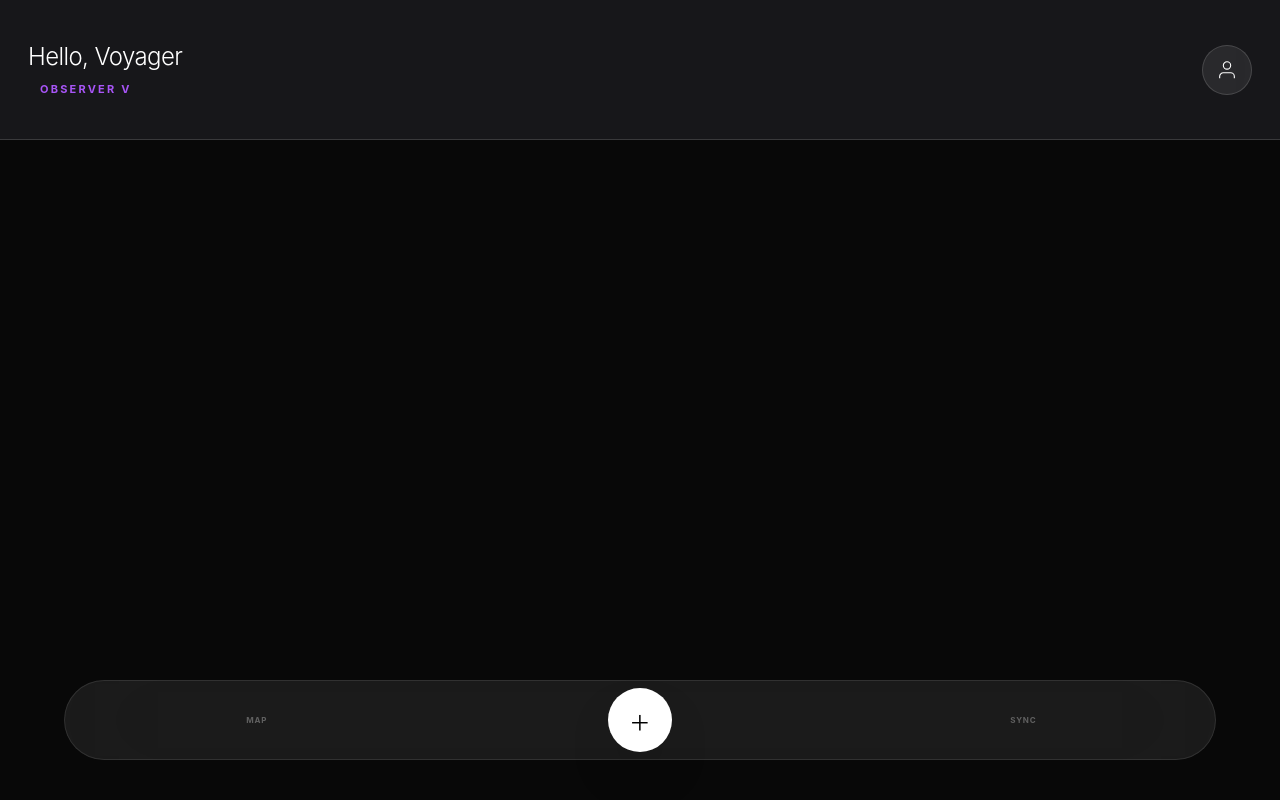
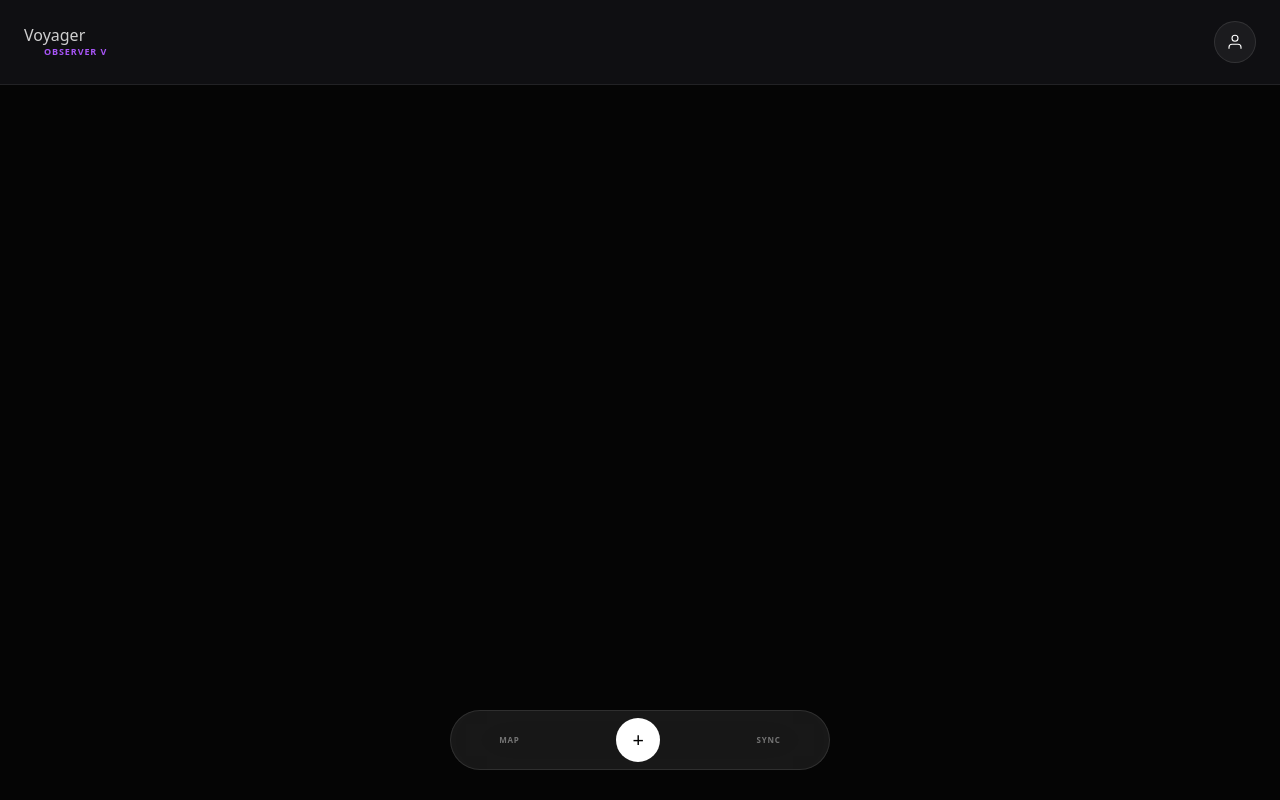
Before and after one commit to markolybrx/Celi_ai_journal, a Flask app: template templates/index.html in a window 1280 px wide. Run offline with Flask 3, Linux system fonts and the light colour scheme; the template is opened without the code that fills it, so the values that code supplies are empty; some libraries are stand-ins or nearby versions.

Commit message:
Update index.html

```diff
--- a/templates/index.html
+++ b/templates/index.html
@@ -2,134 +2,102 @@
 <html lang="en">
 <head>
     <meta charset="UTF-8">
-    <meta name="viewport" content="width=device-width, initial-scale=1.0, viewport-fit=cover">
-
-    <meta http-equiv="Cache-Control" content="no-cache, no-store, must-revalidate" />
-    <meta http-equiv="Pragma" content="no-cache" />
-    <meta http-equiv="Expires" content="0" />
-
-    <title>Celi: Voyager v2.0</title>
+    <meta name="viewport" content="width=device-width, initial-scale=1.0, maximum-scale=1.0, user-scalable=no, viewport-fit=cover">
+    <title>Celi: Voyager FCHQ</title>
     <script src="https://cdn.tailwindcss.com"></script>
     <style>
         :root { --rank-color: #A855F7; }
-        body { background: #080808; color: #fff; font-family: -apple-system, sans-serif; margin: 0; overflow: hidden; height: 100dvh; }
+        html, body {
+            background: #050505; color: #fff; margin: 0; padding: 0;
+            overflow: hidden; height: 100%; width: 100%; -webkit-font-smoothing: antialiased;
+        }
+        #galaxy { position: fixed; inset: 0; z-index: 0; pointer-events: none; overflow: hidden; }
+        .star { position: absolute; border-radius: 50%; box-shadow: 0 0 8px currentColor; will-change: transform; transition: transform 0.2s; }
+        #constellation-svg { position: absolute; inset: 0; width: 100%; height: 100%; opacity: 0; transition: opacity 1s; pointer-events: none; }
+        #constellation-svg.active { opacity: 0.3; }
 
-        /* Galaxy & Constellations */
-        #galaxy { position: fixed; inset: 0; z-index: 0; pointer-events: none; }
-        .star { position: absolute; border-radius: 50%; box-shadow: 0 0 10px currentColor; transition: transform 0.2s ease-out; will-change: transform; }
-        #constellation-svg { position: absolute; inset: 0; width: 100%; height: 100%; opacity: 0; transition: opacity 1s ease; }
-        #constellation-svg.active { opacity: 1; }
-        .constellation-line { fill: none; stroke-width: 1px; opacity: 0.4; }
+        header {
+            position: fixed; top: 0; left: 0; right: 0; height: 85px;
+            background: rgba(20, 20, 25, 0.7); backdrop-filter: blur(20px); -webkit-backdrop-filter: blur(20px);
+            z-index: 100; display: flex; align-items: center; justify-content: space-between;
+            padding: 0 24px; padding-top: env(safe-area-inset-top);
+            border-bottom: 1px solid rgba(255,255,255,0.08); transform: translateZ(0);
+        }
+        .profile-btn { width: 42px; height: 42px; border-radius: 50%; border: 1px solid rgba(255,255,255,0.1); background: rgba(255,255,255,0.05); display: flex; align-items: center; justify-content: center; }
 
-        /* Lighter Header */
-        header {
-            position: fixed; top: 0; left: 0; right: 0; height: 140px;
-            background: rgba(30, 30, 35, 0.7); /* Lighter background */
-            backdrop-filter: blur(30px); -webkit-backdrop-filter: blur(30px);
-            z-index: 100; display: flex; align-items: center; justify-content: space-between;
-            padding: 0 28px; padding-top: env(safe-area-inset-top);
-            border-bottom: 1px solid rgba(255,255,255,0.15);
+        .scroll-area {
+            position: absolute; inset: 0; overflow-y: scroll; padding: 105px 20px 120px;
+            z-index: 10; scrollbar-width: none; -webkit-overflow-scrolling: touch;
+        }
+        .scroll-area::-webkit-scrollbar { display: none; }
+
+        .entry-card {
+            background: rgba(255,255,255,0.02); border: 1px solid rgba(255,255,255,0.05);
+            border-radius: 28px; padding: 26px; margin-bottom: 20px; transition: all 0.4s;
+        }
+        .entry-card.significant { border-color: rgba(168, 85, 247, 0.3); box-shadow: 0 0 20px rgba(168, 85, 247, 0.1); }
+
+        nav {
+            position: fixed; bottom: 30px; left: 50%; transform: translateX(-50%) translateZ(0);
+            width: 85%; max-width: 380px; height: 60px; border-radius: 100px;
+            background: rgba(255, 255, 255, 0.08); backdrop-filter: blur(30px); -webkit-backdrop-filter: blur(30px);
+            border: 1px solid rgba(255, 255, 255, 0.1); display: flex; align-items: center; justify-content: space-around; z-index: 100;
         }
 
-        .profile-btn {
-            width: 50px; height: 50px; border-radius: 50%;
-            border: 1px solid rgba(255,255,255,0.15);
-            background: rgba(255,255,255,0.08);
-            display: flex; align-items: center; justify-content: center;
-            transition: all 0.3s;
-        }
-        .profile-btn:active { transform: scale(0.95); background: rgba(255,255,255,0.2); }
-        #badge-svg svg { width: 14px; height: 14px; color: var(--rank-color); filter: drop-shadow(0 0 6px var(--rank-color)); }
-
-        .rank-modal { position: fixed; inset: 0; background: #000; z-index: 500; display: none; flex-direction: column; align-items: center; justify-content: center; text-align: center; padding: 40px; }
-        .scroll-area { position: relative; z-index: 10; height: 100%; overflow-y: auto; padding: 170px 24px 140px; }
-        .scroll-area::-webkit-scrollbar { display: none; }
-        .entry-card { background: rgba(255,255,255,0.03); border: 1px solid rgba(255,255,255,0.08); border-radius: 32px; padding: 30px; margin-bottom: 24px; }
-
-        #memory-modal { position: fixed; inset: 0; background: rgba(10,10,10,0.98); z-index: 600; display: none; padding: 40px; flex-direction: column; justify-content: center; backdrop-filter: blur(15px); }
+        .full-modal { position: fixed; inset: 0; background: #000; z-index: 500; display: none; flex-direction: column; align-items: center; justify-content: center; padding: 40px; }
     </style>
 </head>
 <body onmousemove="parallax(event)">
-    <div id="galaxy">
-        <svg id="constellation-svg"></svg>
-    </div>
-
-    <div id="rank-modal" class="rank-modal" onclick="this.style.display='none'">
-        <div id="modal-icon" class="mb-10 w-24 h-24 mx-auto"></div>
-        <div id="modal-state" class="text-[10px] font-black uppercase tracking-[0.4em] mb-4" style="color: var(--rank-color)"></div>
-        <div id="modal-name" class="text-6xl font-extralight mb-6"></div>
-        <div id="modal-desc" class="text-white/40 text-sm max-w-xs font-light"></div>
-    </div>
-
-    <div id="memory-modal" onclick="this.style.display='none'">
-        <div class="text-purple-500 text-[10px] font-black uppercase tracking-[0.5em] mb-8">Deep Memory Analysis</div>
-        <div id="memory-text" class="text-xl font-light leading-relaxed text-white/80">Reading the fragments of your void...</div>
-        <div class="mt-16 text-white/20 text-[9px] uppercase tracking-widest italic">Tap to return</div>
-    </div>
-
+    <div id="galaxy"><svg id="constellation-svg"></svg></div>
     <header>
         <div class="flex flex-col">
-            <div id="greeting" class="text-2xl font-light tracking-tight mb-2 text-white">Hello, Voyager</div>
-            <div class="flex items-center gap-3">
-                <div id="badge-svg"></div>
-                <div id="header-rank" class="text-[11px] font-bold uppercase tracking-[0.2em]" style="color: var(--rank-color)">Observer V</div>
+            <div id="greeting" class="text-base font-light text-white/80 leading-tight">Voyager</div>
+            <div class="flex items-center gap-2">
+                <div id="badge-svg" class="w-3 h-3"></div>
+                <div id="header-rank" class="text-[9px] font-black uppercase tracking-widest" style="color: var(--rank-color)">Observer V</div>
             </div>
         </div>
-        <button class="profile-btn" onclick="openMemory()">
-            <svg width="22" height="22" viewBox="0 0 24 24" fill="none" stroke="white" stroke-width="1.2">
-                <path d="M20 21v-2a4 4 0 0 0-4-4H8a4 4 0 0 0-4 4v2"/><circle cx="12" cy="7" r="4"/>
-            </svg>
-        </button>
+        <button class="profile-btn" onclick="openMemory()"><svg width="18" height="18" viewBox="0 0 24 24" fill="none" stroke="white" stroke-width="1.5"><path d="M20 21v-2a4 4 0 0 0-4-4H8a4 4 0 0 0-4 4v2"/><circle cx="12" cy="7" r="4"/></svg></button>
     </header>
-
     <main class="scroll-area" id="feed"></main>
-
-    <nav class="fixed bottom-10 left-1/2 -translate-x-1/2 w-[90%] bg-white/[0.08] backdrop-blur-3xl border border-white/10 h-20 rounded-full flex items-center justify-around z-[100]">
-        <div class="text-[8px] uppercase tracking-widest opacity-30 font-bold text-center w-16" onclick="toggleConstellations()">Map</div>
-        <button onclick="openWriter()" class="w-16 h-16 bg-white text-black rounded-full text-4xl font-extralight shadow-2xl transition-transform active:scale-90">+</button>
-        <div class="text-[8px] uppercase tracking-widest opacity-30 font-bold text-center w-16" onclick="location.reload()">Sync</div>
+    <nav>
+        <div class="text-[8px] uppercase tracking-widest opacity-40 font-bold" onclick="toggleConstellations()">Map</div>
+        <button onclick="openWriter()" class="w-11 h-11 bg-white text-black rounded-full text-xl font-light">+</button>
+        <div class="text-[8px] uppercase tracking-widest opacity-40 font-bold" onclick="location.reload()">Sync</div>
     </nav>
-
-    <div id="writer" class="fixed inset-0 bg-black z-[200] hidden flex-col p-10 pt-32">
-        <textarea id="input" class="bg-transparent border-none outline-none text-3xl font-light w-full h-2/3 text-white" placeholder="Transmission..."></textarea>
-        <button id="commit-btn" onclick="submit()" class="mt-auto bg-white text-black py-6 rounded-full font-bold uppercase tracking-widest text-[11px]">Commit Entry</button>
+    <div id="memory-modal" class="full-modal" onclick="this.style.display='none'">
+        <div class="text-purple-500 text-[10px] font-black uppercase tracking-widest mb-6">Deep Sync</div>
+        <div id="memory-text" class="text-lg font-light leading-relaxed text-center"></div>
     </div>
-
+    <div id="writer" class="full-modal">
+        <textarea id="input" class="bg-transparent border-none outline-none w-full h-1/2 text-white text-center text-2xl font-light" placeholder="Transmit..."></textarea>
+        <div class="flex gap-4 w-full max-w-xs"><button onclick="closeWriter()" class="flex-1 border border-white/10 py-4 rounded-full text-[9px] uppercase font-bold">Close</button><button id="commit-btn" onclick="submit()" class="flex-1 bg-white text-black py-4 rounded-full text-[9px] uppercase font-bold">Send</button></div>
+    </div>
     <script>
-        const ICONS = {
-            "Observer": `<svg viewBox="0 0 24 24" fill="none" stroke="currentColor" stroke-width="2"><path d="M1 12s4-8 11-8 11 8 11 8-4 8-11 8-11-8-11-8z"/><circle cx="12" cy="12" r="3"/></svg>`,
-            "Moonwalker": `<svg viewBox="0 0 24 24" fill="none" stroke="currentColor" stroke-width="2"><circle cx="12" cy="12" r="9"/><path d="M16 8c-2 0-4 2-4 4s2 4 4 4"/></svg>`,
-            "Stellar": `<svg viewBox="0 0 24 24" fill="none" stroke="currentColor" stroke-width="2"><path d="M12 2l3 6 7 1-5 5 1 7-6-3-6 3 1-7-5-5 7-1 3-6z"/></svg>`,
-            "Celestial": `<svg viewBox="0 0 24 24" fill="none" stroke="currentColor" stroke-width="2"><circle cx="12" cy="12" r="10"/><path d="M2 12h20M12 2a15 15 0 000 20"/></svg>`,
-            "Interstellar": `<svg viewBox="0 0 24 24" fill="none" stroke="currentColor" stroke-width="2"><path d="M13 2L3 14h9l-1 8 10-12h-9z"/></svg>`,
-            "Galactic": `<svg viewBox="0 0 24 24" fill="none" stroke="currentColor" stroke-width="2"><circle cx="12" cy="12" r="4"/><path d="M12 2v2M12 20v2M2 12h2M20 12h2"/></svg>`,
-            "Ethereal": `<svg viewBox="0 0 24 24" fill="none" stroke="currentColor" stroke-width="1.5"><circle cx="12" cy="12" r="10" stroke-dasharray="4 4"/></svg>`
-        };
-
-        let starsData = [];
-        let constellationsActive = false;
-
-        function parallax(e) {
-            const stars = document.querySelectorAll('.star');
-            const svg = document.getElementById('constellation-svg');
-            const x = (window.innerWidth / 2 - e.pageX) / 50, y = (window.innerHeight / 2 - e.pageY) / 50;
-            stars.forEach(s => { const spd = s.getAttribute('data-speed'); s.style.transform = `translateX(${x*spd}px) translateY(${y*spd}px)`; });
-            if(constellationsActive) svg.style.transform = `translateX(${x*0.5}px) translateY(${y*0.5}px)`;
+        const ICONS = {"Observer": `<svg viewBox="0 0 24 24" fill="none" stroke="currentColor" stroke-width="2"><path d="M1 12s4-8 11-8 11 8 11 8-4 8-11 8-11-8-11-8z"/><circle cx="12" cy="12" r="3"/></svg>`, "Moonwalker": `<svg viewBox="0 0 24 24" fill="none" stroke="currentColor" stroke-width="2"><circle cx="12" cy="12" r="9"/><path d="M16 8c-2 0-4 2-4 4s2 4 4 4"/></svg>`, "Stellar": `<svg viewBox="0 0 24 24" fill="none" stroke="currentColor" stroke-width="2"><path d="M12 2l3 6 7 1-5 5 1 7-6-3-6 3 1-7-5-5 7-1 3-6z"/></svg>`, "Celestial": `<svg viewBox="0 0 24 24" fill="none" stroke="currentColor" stroke-width="2"><circle cx="12" cy="12" r="10"/><path d="M2 12h20M12 2a15 15 0 000 20"/></svg>`, "Interstellar": `<svg viewBox="0 0 24 24" fill="none" stroke="currentColor" stroke-width="2"><path d="M13 2L3 14h9l-1 8 10-12h-9z"/></svg>`, "Galactic": `<svg viewBox="0 0 24 24" fill="none" stroke="currentColor" stroke-width="2"><circle cx="12" cy="12" r="4"/><path d="M12 2v2M12 20v2M2 12h2M20 12h2"/></svg>`, "Ethereal": `<svg viewBox="0 0 24 24" fill="none" stroke="currentColor" stroke-width="1.5"><circle cx="12" cy="12" r="10" stroke-dasharray="4 4"/></svg>`};
+        let starsData = [], constellationsActive = false;
+        function parallax(e) { const stars = document.querySelectorAll('.star'); const x = (window.innerWidth / 2 - e.pageX) / 70, y = (window.innerHeight / 2 - e.pageY) / 70; stars.forEach(s => { const spd = s.getAttribute('data-speed'); s.style.transform = `translateX(${x*spd}px) translateY(${y*spd}px)`; }); }
+        async function openMemory() { const m = document.getElementById('memory-modal'); m.style.display = 'flex'; document.getElementById('memory-text').innerText = "Recalling fragments..."; const res = await fetch('/api/memory_summary'); const data = await res.json(); document.getElementById('memory-text').innerText = data.summary; }
+        function toggleConstellations() { constellationsActive = !constellationsActive; document.getElementById('constellation-svg').classList.toggle('active', constellationsActive); }
+        function openWriter() { document.getElementById('writer').style.display = 'flex'; document.getElementById('input').focus(); }
+        function closeWriter() { document.getElementById('writer').style.display = 'none'; }
+        async function load() {
+            const res = await fetch('/api/data'); const data = await res.json();
+            starsData = data.stars || []; document.documentElement.style.setProperty('--rank-color', data.theme.color);
+            document.getElementById('greeting').innerText = `Voyager ${data.user_id}`;
+            document.getElementById('header-rank').innerText = `${data.rank} ${data.level}`;
+            document.getElementById('badge-svg').innerHTML = ICONS[data.rank];
+            const history = Object.values(data.history).sort((a,b) => b.ts - a.ts);
+            document.getElementById('feed').innerHTML = history.map(e => `
+                <div class="entry-card ${e.sig > 7 ? 'significant' : ''}">
+                    <div class="text-[8px] font-bold text-white/20 uppercase tracking-widest mb-3">${new Date(e.ts*1000).toLocaleDateString()}</div>
+                    <div class="text-xl font-light mb-4 leading-tight">${e.user_msg}</div>
+                    <div style="color:${e.color}" class="text-[13px] font-medium opacity-80">CELI: ${e.reply}</div>
+                </div>`).join('');
+            const gal = document.getElementById('galaxy'); Array.from(gal.getElementsByClassName('star')).forEach(el => el.remove());
+            starsData.forEach(s => { const el = document.createElement('div'); el.className = 'star'; const sz = Math.random() * 2 + 1; el.style.cssText = `left:${s.x}%; top:${s.y}%; width:${sz}px; height:${sz}px; color:${s.color}; opacity:0.6;`; el.setAttribute('data-speed', Math.random() * 5 + 2); gal.appendChild(el); });
+            drawConstellations();
         }
-
-        async function openMemory() {
-            document.getElementById('memory-modal').style.display = 'flex';
-            document.getElementById('memory-text').innerText = "Celi is analyzing your history...";
-            const res = await fetch('/api/memory_summary');
-            const data = await res.json();
-            document.getElementById('memory-text').innerText = data.summary;
-        }
-
-        function toggleConstellations() {
-            constellationsActive = !constellationsActive;
-            document.getElementById('constellation-svg').classList.toggle('active', constellationsActive);
-        }
-
         function drawConstellations() {
             const svg = document.getElementById('constellation-svg'); svg.innerHTML = '';
             const grouped = starsData.reduce((acc, s) => { (acc[s.color] = acc[s.color] || []).push(s); return acc; }, {});
@@ -137,62 +105,14 @@
                 if (stars.length < 2) return;
                 let pathD = `M ${stars[0].x}% ${stars[0].y}%`;
                 for(let i=1; i<stars.length; i++) pathD += ` L ${stars[i].x}% ${stars[i].y}%`;
-                if (stars.length > 3) pathD += " Z";
-                const path = document.createElementNS("http://www.w3.org/2000/svg", "path");
-                path.setAttribute("d", pathD);
-                path.setAttribute("class", "constellation-line");
-                path.setAttribute("stroke", color);
-                svg.appendChild(path);
+                const path = document.createElementNS("http://www.w3.org/2000/svg", "path"); path.setAttribute("d", pathD); path.setAttribute("stroke", color); path.setAttribute("fill", "none"); path.setAttribute("stroke-width", "0.5"); svg.appendChild(path);
             });
         }
-
-        async function load() {
-            console.log("Loading Celi v2.0");
-            const res = await fetch('/api/data');
-            const data = await res.json();
-            starsData = data.stars || [];
-
-            document.documentElement.style.setProperty('--rank-color', data.theme.color);
-            document.getElementById('greeting').innerText = `Hello, ${data.user_id}`;
-            document.getElementById('header-rank').innerText = `${data.rank} ${data.level}`;
-            document.getElementById('badge-svg').innerHTML = ICONS[data.rank];
-
-            if (localStorage.getItem('rank') && localStorage.getItem('rank') !== data.rank) {
-                document.getElementById('modal-name').innerText = data.rank;
-                document.getElementById('modal-state').innerText = data.theme.state;
-                document.getElementById('modal-desc').innerText = data.theme.desc;
-                document.getElementById('modal-icon').innerHTML = ICONS[data.rank];
-                document.getElementById('rank-modal').style.display = 'flex';
-            }
-            localStorage.setItem('rank', data.rank);
-
-            const history = Object.values(data.history).sort((a,b) => b.ts - a.ts);
-            document.getElementById('feed').innerHTML = history.map(e => `
-                <div class="entry-card">
-                    <div class="text-[9px] font-black text-white/30 uppercase tracking-[0.3em] mb-4">${new Date(e.ts*1000).toLocaleDateString()}</div>
-                    <div class="text-2xl font-extralight mb-5 leading-tight">${e.user_msg}</div>
-                    <div style="color:${e.color}" class="text-sm font-medium opacity-90">CELI: ${e.reply}</div>
-                </div>`).join('');
-
-            const gal = document.getElementById('galaxy');
-            Array.from(gal.getElementsByClassName('star')).forEach(el => el.remove());
-
-            starsData.forEach(s => {
-                const el = document.createElement('div'); el.className = 'star';
-                const size = Math.random() * 2 + 1;
-                el.style.cssText = `left:${s.x}%; top:${s.y}%; width:${size}px; height:${size}px; color:${s.color}; opacity:0.7;`;
-                el.setAttribute('data-speed', Math.random() * 4 + 1);
-                gal.appendChild(el);
-            });
-            drawConstellations();
-        }
-        function openWriter() { document.getElementById('writer').classList.remove('hidden'); document.getElementById('input').focus(); }
         async function submit() {
             const val = document.getElementById('input').value; if(!val) return;
-            document.getElementById('commit-btn').innerText = "Syncing...";
+            document.getElementById('commit-btn').innerText = "...";
             await fetch('/api/process', { method: 'POST', headers: {'Content-Type': 'application/json'}, body: JSON.stringify({message: val}) });
-            document.getElementById('input').value = ''; document.getElementById('writer').classList.add('hidden');
-            load();
+            document.getElementById('input').value = ''; closeWriter(); load();
         }
         window.onload = load;
     </script>
```
